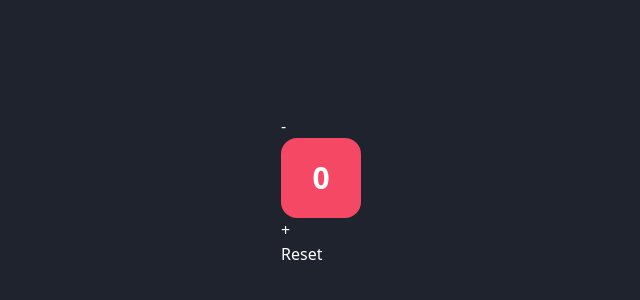
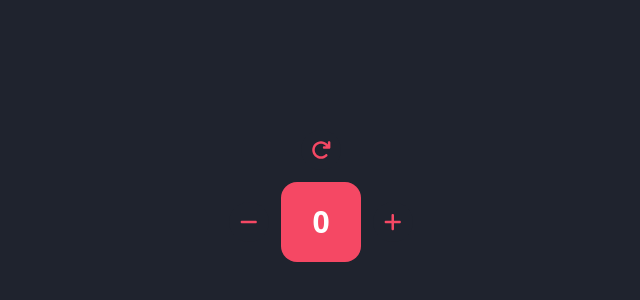
Before and after one commit to jsalazarv/counter-app-vite, a React (Vite) app: page / in a window 1280 px wide. Shown: the part 210-510 px from the top of the page, without its empty margins (319-959 px from the left). Built offline with nearby package versions, Linux system fonts and the light colour scheme.

Commit message:
Added styles to counter button

```diff
--- a/package.json
+++ b/package.json
@@ -15,6 +15,9 @@
     "lint": "eslint --fix . --ext .js,.jsx,.ts,.tsx"
   },
   "dependencies": {
+    "@fortawesome/fontawesome-svg-core": "^6.2.0",
+    "@fortawesome/free-solid-svg-icons": "^6.2.0",
+    "@fortawesome/react-fontawesome": "github:fortawesome/react-fontawesome",
     "prop-types": "^15.8.1",
     "react": "^18.2.0",
     "react-dom": "^18.2.0"
--- a/src/components/CounterApp.css
+++ b/src/components/CounterApp.css
@@ -1,6 +1,32 @@
 @tailwind base;
 @tailwind components;
 @tailwind utilities;
+
+.wrapper {
+    @apply text-center;
+}
+
+.counter-container {
+    @apply flex;
+    @apply items-center;
+}
+
+.counter-button {
+    @apply bg-gray-dark;
+    @apply h-10;
+    @apply m-3;
+    @apply rounded-full;
+    @apply text-base;
+    @apply text-orange-dark;
+    @apply w-10;
+    @apply text-xl;
+    -webkit-tap-highlight-color: transparent;
+}
+
+.counter-button:hover {
+    @apply bg-gray-dark;
+    @apply text-orange-light;
+}
 
 .counter {
     @apply bg-orange-dark;
--- a/src/components/CounterApp.jsx
+++ b/src/components/CounterApp.jsx
@@ -1,5 +1,11 @@
 import { useState } from 'react';
 import propTypes from 'prop-types';
+import { FontAwesomeIcon } from '@fortawesome/react-fontawesome';
+import {
+  faMinus,
+  faPlus,
+  faArrowRotateRight,
+} from '@fortawesome/free-solid-svg-icons';
 
 export const CounterApp = ({ value }) => {
   const [counter, setCounter] = useState(value);
@@ -30,12 +36,18 @@ export const CounterApp = ({ value }) => {
   return (
     <>
       <div className="wrapper">
+        <button
+          aria-label="reload"
+          className="counter-button reload"
+          onClick={handleReset}>
+          <FontAwesomeIcon icon={faArrowRotateRight} />
+        </button>
         <div className="counter-container">
           <button
             aria-label="subtract"
             className="counter-button subtract"
             onClick={handleSubtract}>
-            -
+            <FontAwesomeIcon icon={faMinus} />
           </button>
           <div className="flipper-container">
             <div className={`counter ${animation}`}>
@@ -46,15 +58,9 @@ export const CounterApp = ({ value }) => {
             aria-label="add"
             className="counter-button add"
             onClick={handleAdd}>
-            +
+            <FontAwesomeIcon icon={faPlus} />
           </button>
         </div>
-        <button
-          aria-label="reload"
-          className="counter-button reload"
-          onClick={handleReset}>
-          Reset
-        </button>
       </div>
     </>
   );
--- a/tailwind.config.cjs
+++ b/tailwind.config.cjs
@@ -9,7 +9,6 @@ module.exports = {
         orange: {
           dark: "#f54864",
           light: "#f78361",
-          900: ""
         },
         gray: {
           dark: "#1F232E",
```
Also changed, not shown: 1 other file (tests, documents, lock files or other folders).
